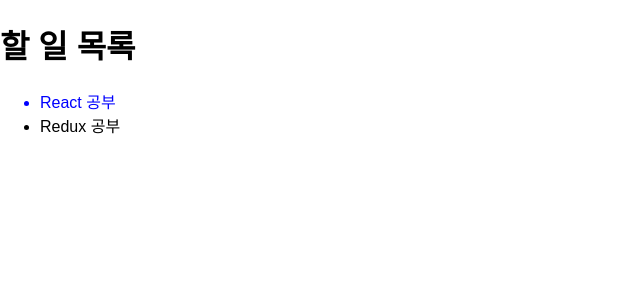
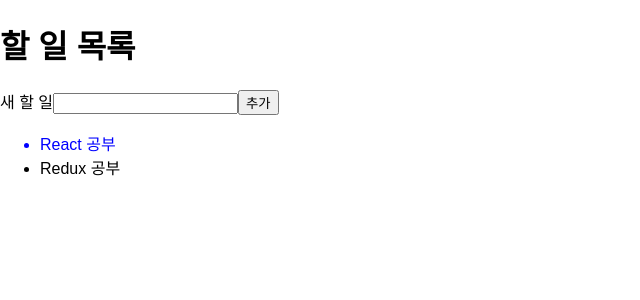
Before and after one commit to bohyeon-n/fds-react-todo, a React (Create React App) app: page / in a window 1280 px wide. Shown: the top 300 px of the page, without its empty margins (0-640 px from the left). Built offline with nearby package versions, Linux system fonts and the light colour scheme.

Commit message:
할 일 추가 기능

```diff
--- a/src/App.js
+++ b/src/App.js
@@ -1,27 +1,54 @@
 import React, { Component } from 'react';
 
-
+let count = 0;
 
 class App extends Component {
   state = {
     todos: [
       {
-        id: 1,
+        id: count++,
         body:'React 공부',
         complete: true
       },
       {
-        id: 2,
+        id: count++,
         body:"Redux 공부",
         complete: false
       }
-    ]
+    ],
+    newTodoBody: ''
+  }
+  handleInputChange = e => {
+    this.setState({
+      newTodoBody: e.target.value
+    })
+  }
+
+  handleButtonClick = e => {
+    const newTodo = {
+      body: this.state.newTodoBody,
+      complete : false,
+      id: count++
+    }
+    if (this.state.newTodoBody) {
+      this.setState({
+        todos: [
+          ...this.state.todos,
+          newTodo
+        ],
+        newTodoBody: ''
+      })
+    }
   }
   render() {
-    const {todos} = this.state
+    const {todos, newTodoBody} = this.state
     return (
       <div>
         <h1>할 일 목록</h1>
+        <label>새 할 일
+          <input type="text" value={newTodoBody} onChange={this.handleInputChange}/>
+          <button onClick={this.handleButtonClick}>추가</button>
+        </label>
         <ul>
           {
             todos.map(todo => (
@@ -30,8 +57,7 @@
           }
         </ul>
       </div>
-
-    );
+      );
   }
 }
 
```
